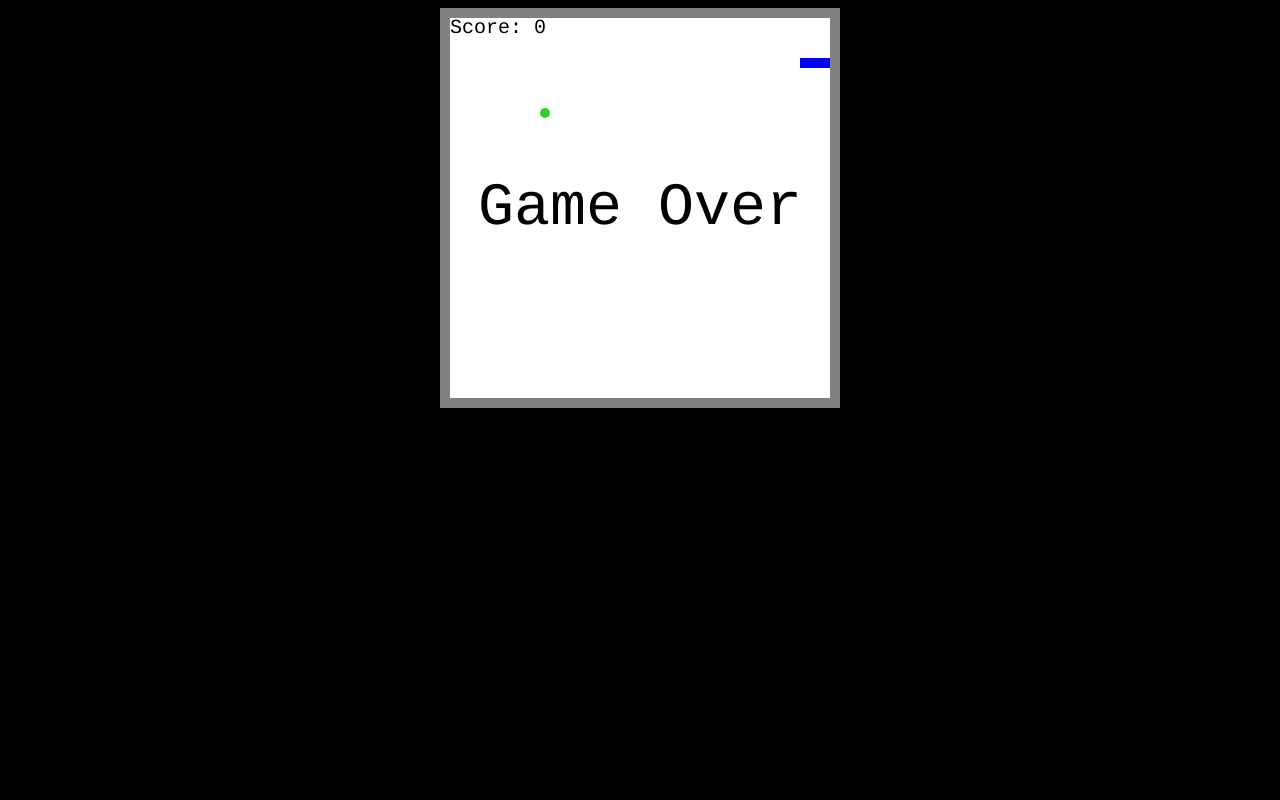
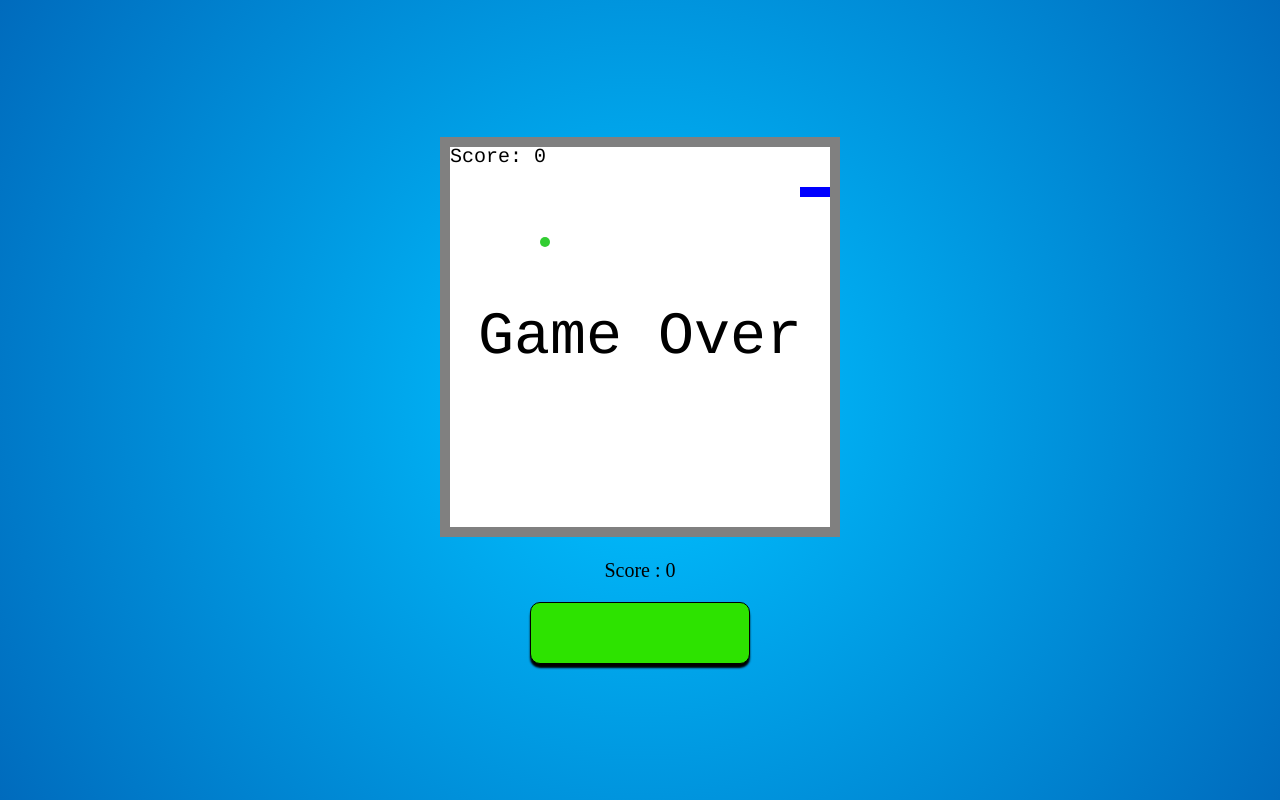
Before and after one commit to Skylark92/SnakeGame, a plain HTML site: page index.html in a window 1280 px wide. Drawn offline with Linux system fonts and the light colour scheme.

Commit message:
스타일 시트 파일 생성, 스코어 및 버튼 요소 추가

```diff
--- /dev/null
+++ b/index.css
@@ -0,0 +1,60 @@
+:root {
+  font-size: 10px;
+}
+
+html,
+body {
+  width: 100%;
+  height: 100%;
+  margin: initial;
+  padding: initial;
+}
+
+body {
+  background: radial-gradient(circle at center, #00bfff 5%, #006bbd);
+
+  display: flex;
+  justify-content: center;
+  align-items: center;
+}
+
+canvas {
+  background: #fff;
+}
+
+.snake-game-app {
+  width: fit-content;
+  height: fit-content;
+}
+
+.snake-game-score {
+  font-size: 2rem;
+  text-align: center;
+}
+
+.snake-game-score::before {
+  content: "Score : ";
+}
+
+.snake-game-start-button {
+  all: unset;
+
+  display: block;
+  box-sizing: border-box;
+  width: 220px;
+  height: 62px;
+  background: #2de300;
+  border: 1px solid #000;
+  border-radius: 10px;
+  box-shadow: 0 4px 2px rgba(0, 0, 0, 1);
+  text-align: center;
+  transition: 0.1s;
+  margin: 0 auto;
+
+  cursor: pointer;
+}
+
+.snake-game-start-button:active {
+  transform: translateY(4px);
+  box-shadow: none;
+}
--- a/index.html
+++ b/index.html
@@ -6,27 +6,15 @@
   <meta http-equiv="X-UA-Compatible" content="IE=edge">
   <meta name="viewport" content="width=device-width, initial-scale=1.0">
   <title>뱀 놀이</title>
-  <style>
-    body {
-      background: #000;
-    }
-
-    canvas {
-      background: #fff;
-    }
-
-    .snake-game-app {
-      width: fit-content;
-      height: fit-content;
-      margin: auto;
-    }
-  </style>
+  <link rel="stylesheet" href="./index.css">
   <script src="./index.js" defer type="module"></script>
 </head>
 
 <body>
   <article class="snake-game-app" tabindex="0">
     <canvas id="snake-game-canvas" width="400" height="400"></canvas>
+    <p class="snake-game-score">0</p>
+    <button class="snake-game-start-button" type="button"></button>
   </article>
 </body>
 
```
